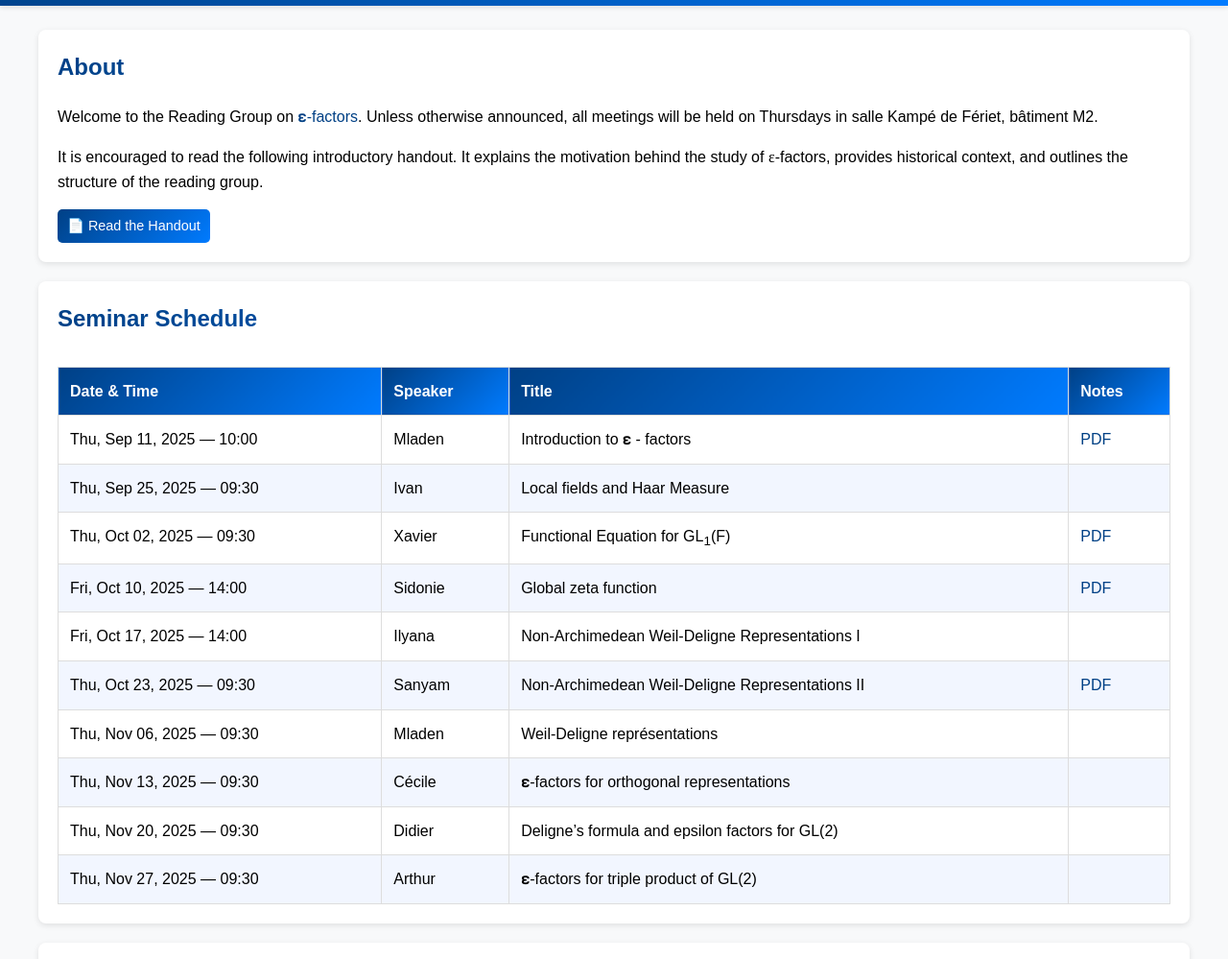
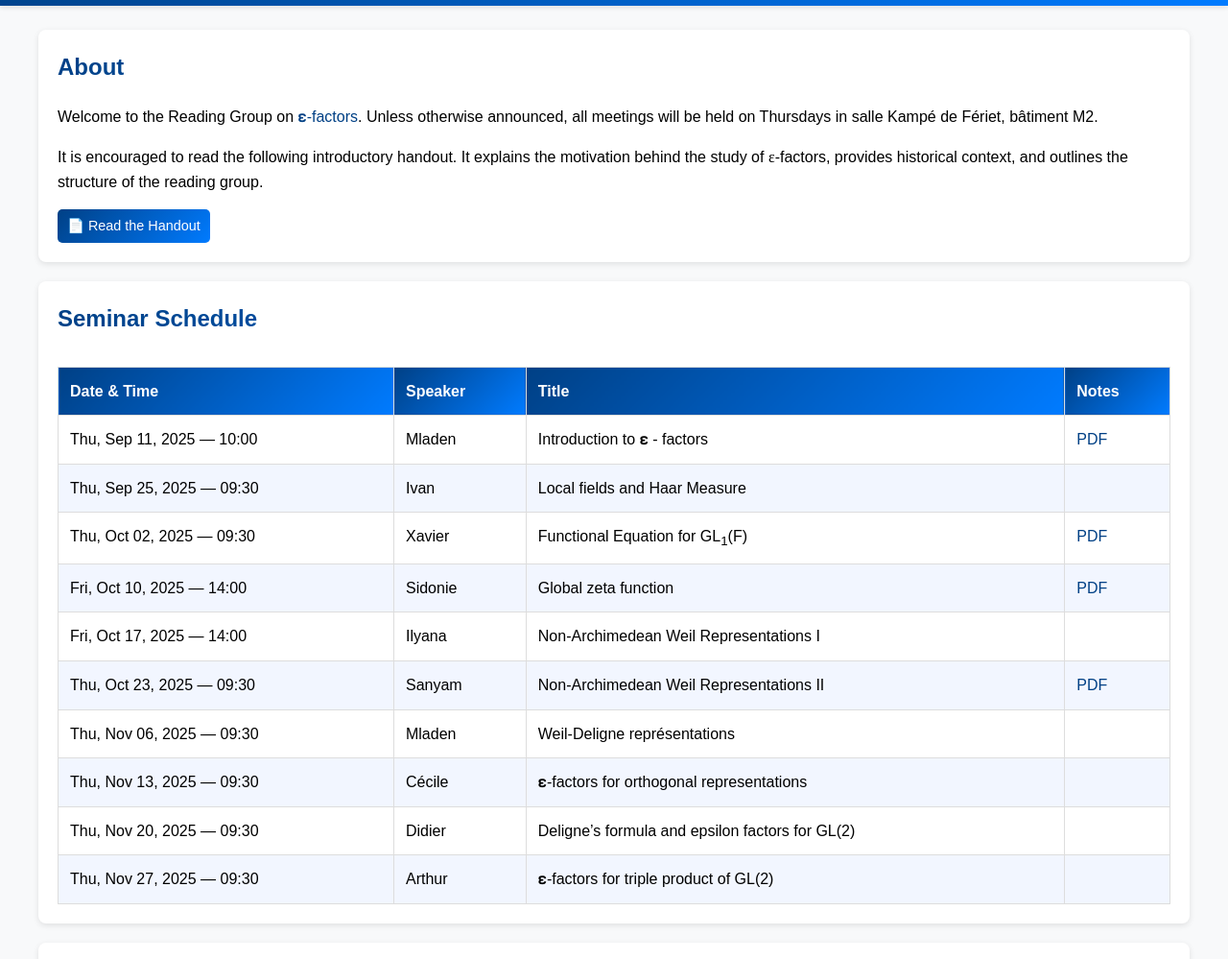
Before and after one commit to sanyam1618/epsilon, a plain HTML site: page index.html in a window 1280 px wide. Shown: the part 85-1084 px from the top of the page at 96% size. Drawn offline with Linux system fonts and the light colour scheme.

Commit message:
Update index.html

```diff
--- a/index.html
+++ b/index.html
@@ -176,14 +176,14 @@
         <tr >
           <td> Fri, Oct 17, 2025 — 14:00 </td>
           <td>Ilyana</td>
-          <td>Non-Archimedean Weil-Deligne Representations I</td>
+          <td>Non-Archimedean Weil Representations I</td>
           <td></td>
         </tr>
 
         <tr>
           <td>Thu, Oct 23, 2025 — 09:30</td>
           <td>Sanyam</td>
-          <td>Non-Archimedean Weil-Deligne Representations II</td>
+          <td>Non-Archimedean Weil Representations II</td>
           <td><a href="Notes/sanyam_talk_epsilon.pdf"> PDF </a></td>
         </tr>
 
```
